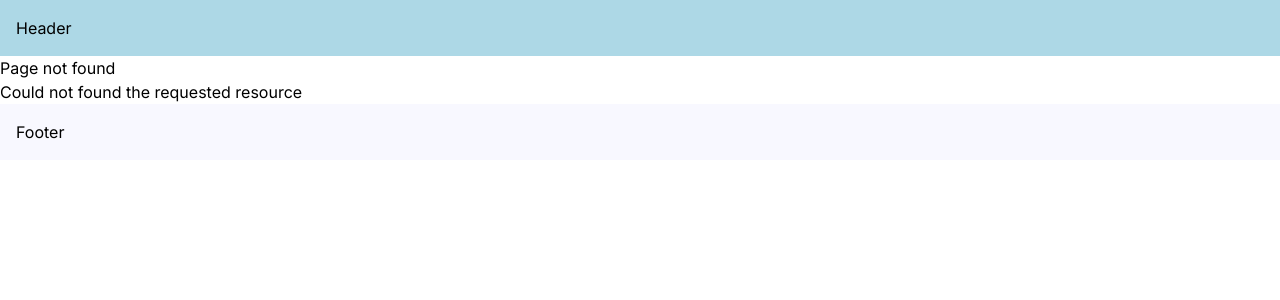
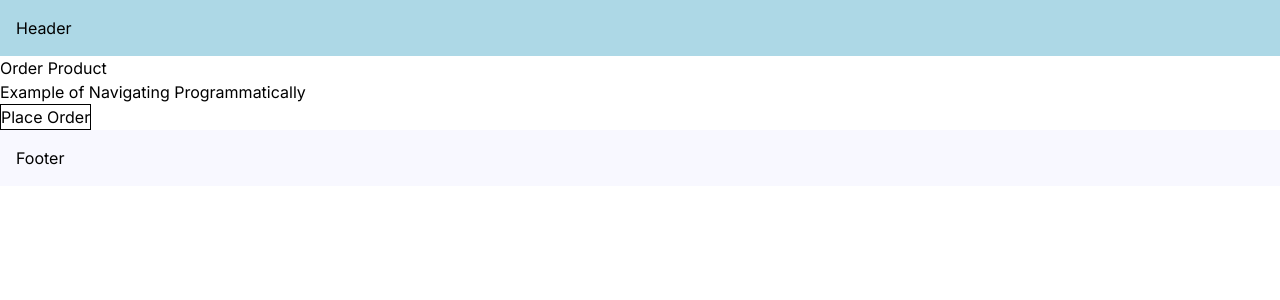
Before and after one commit to SnehaVarshney11/NextJs, a Next.js app in the folder about-roting/: page /order-product in a window 1280 px wide. Before the commit this address had no page. Shown: the top 300 px of the page. Built offline with nearby package versions, Linux system fonts and the light colour scheme.

Commit message:
How to navigate programatically

```diff
--- /dev/null
+++ b/about-roting/src/app/order-product/page.js
@@ -0,0 +1,20 @@
+"use client";
+import { useRouter } from "next/navigation";
+
+export default function OrderProduct() {
+  const router = useRouter();
+  const handleClick = () => {
+    console.log("Placing your order");
+    router.push("/");
+  };
+
+  return (
+    <>
+      <h1>Order Product</h1>
+      <p>Example of Navigating Programmatically</p>
+      <button onClick={handleClick} className="border border-black">
+        Place Order
+      </button>
+    </>
+  );
+}
```
